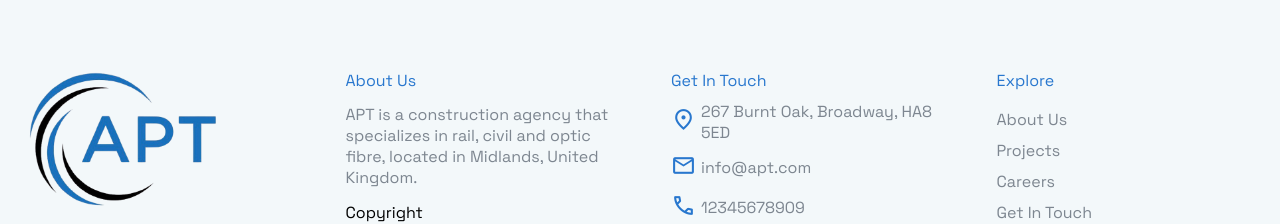
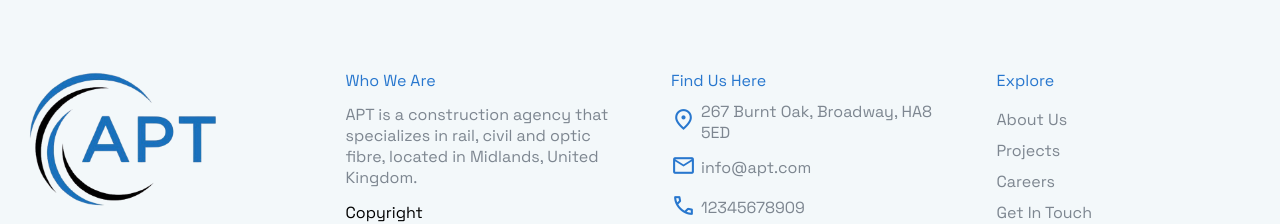
Before and after one commit to miriamciurea/apt, a React (Vite) app in the folder frontend/: page / in a window 1280 px wide. Shown: the part 3273-3497 px from the top of the page. Built offline with nearby package versions, Linux system fonts and the light colour scheme; no server answers.

Commit message:
modified the footer, got rid of all the unecessary things we had in

```diff
--- a/frontend/src/components/footer/Footer.module.css
+++ b/frontend/src/components/footer/Footer.module.css
@@ -40,10 +40,7 @@ footer {
   color: var(--blue);
 }
 
-.title:hover {
-  color: rgb(56, 158, 193);
-  cursor: pointer;
-}
+
 
 .copyright {
   color: black;
@@ -64,10 +61,6 @@ footer {
   color: var(--blue);
 }
 
-.iconstyles span:hover {
-  color: rgb(56, 158, 193);
-  cursor: pointer;
-}
 
 .pages_list {
   display: flex;
--- a/frontend/src/components/footer/Footer.tsx
+++ b/frontend/src/components/footer/Footer.tsx
@@ -12,7 +12,7 @@ const Footer: React.FC = () => {
         </div>
 
         <div className={styles.about}>
-          <div className={styles.title}>About Us</div>
+          <div className={styles.title}>Who We Are</div>
           <div className={styles.about_text}>
             APT is a construction agency that specializes in rail, civil and
             optic fibre, located in Midlands, United Kingdom.
@@ -23,7 +23,7 @@ const Footer: React.FC = () => {
         </div>
 
         <div className={styles.git}>
-          <div className={styles.title}>Get In Touch</div>
+          <div className={styles.title}>Find Us Here </div>
 
           <div className={styles.git_container}>
             <div className={styles.git_component}>
```
